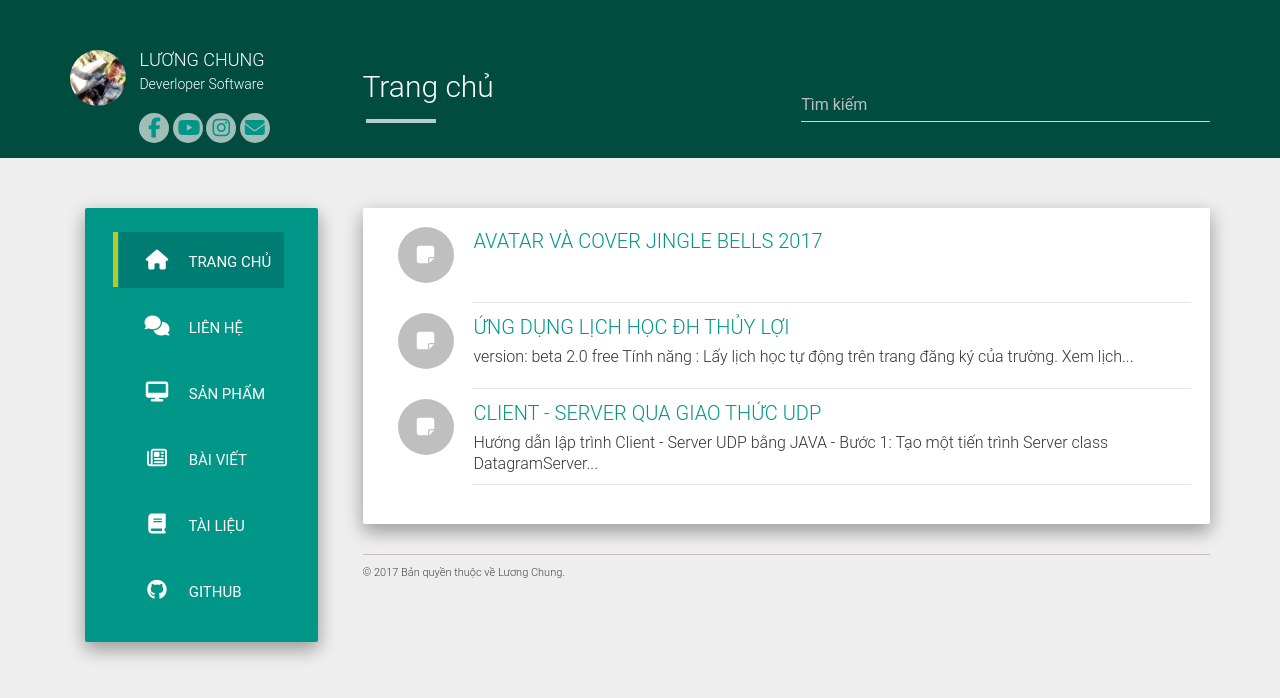
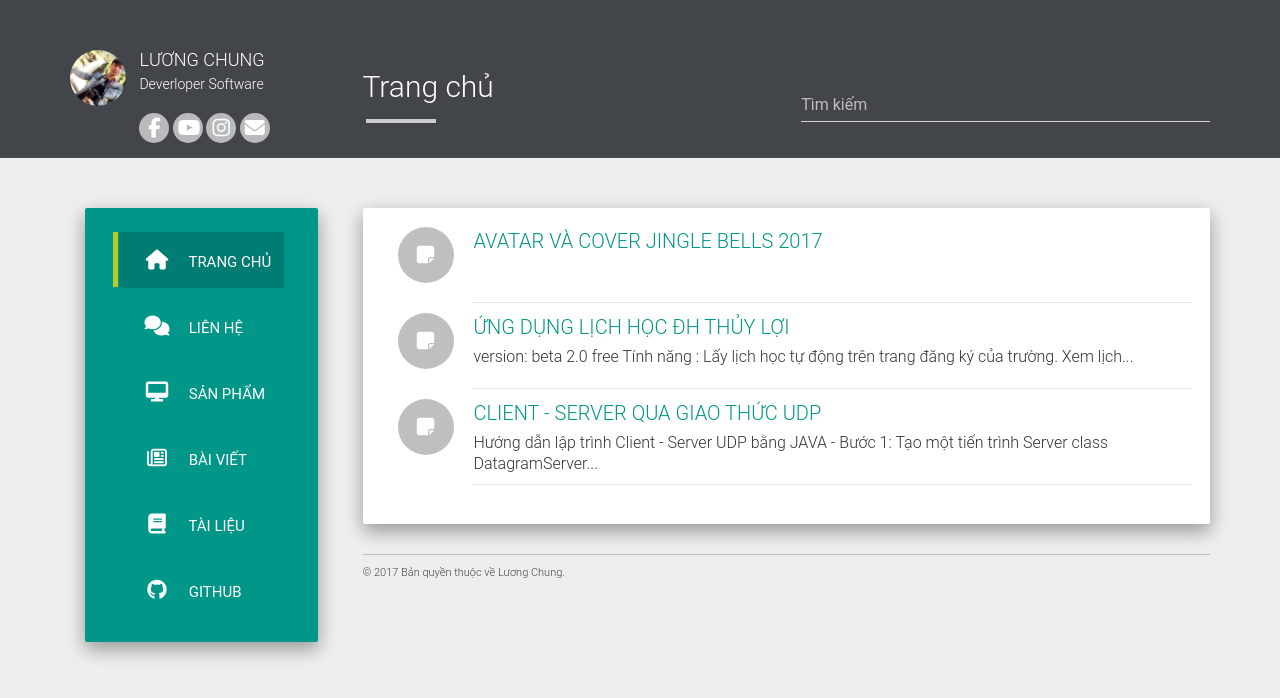
Before and after one commit to luongchung/luongchung.github.io, a Jekyll site: the page built from index.html, in a window 1280 px wide. Shown: the top 698 px of the page. Built offline with Jekyll 4.4.1, drawn with Linux system fonts in a browser that asks for light colours; nearby versions of some CDN libraries; the list of posts is cut into pages by our own code.

```diff
--- a/static/css/main.css
+++ b/static/css/main.css
@@ -1,6 +1,6 @@
 .main.outer{padding-top: 50px;}
 .header-panel.shadow-z-2 {
-    background-color: #004d40;
+    background-color: rgba(37, 41, 46, 0.85);
     padding: 50px 0 15px 0;
     width: 100%;
 }
@@ -55,7 +55,7 @@
     text-align: center;
     line-height: 20px;
     font-size: 20px;
-    color: #009688;
+    color: #ffffff;
     padding: 5px;
     width: 30px;
     height: 30px;
```
